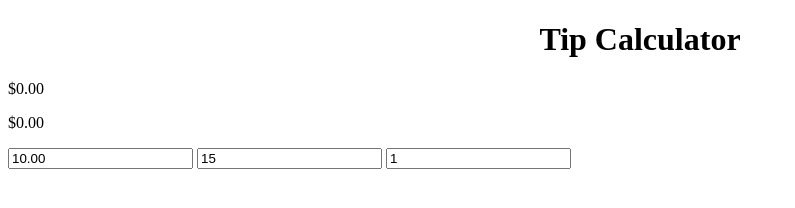
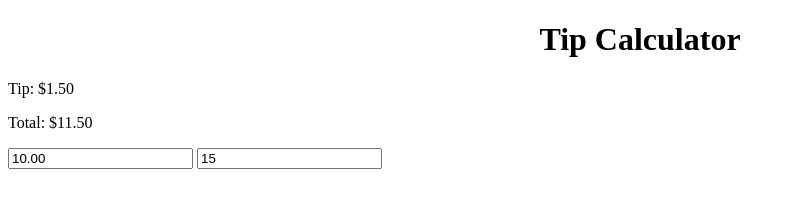
Before and after one commit to RealM0F/web-tip-calculator, a plain HTML site: page index.html in a window 1280 px wide. Shown: the whole page, without its empty margins (0-795 px from the left). Drawn offline with Linux system fonts and the light colour scheme; files that its build step writes are made by us from their sources.

Commit message:
Done for now, might revisit later

```diff
--- a/index.html
+++ b/index.html
@@ -3,7 +3,7 @@
         <meta charset="utf-8">
         <title>Tip Calculator</title>
         <meta name="viewport" content="width=device-width, initial-scale=1">
-        <link rel="stylesheet" href="style.css">
+        <link rel="stylesheet" href="css/style.css">
         <script src="js/index.js" async defer></script>
     </head>
     <body>
@@ -12,13 +12,12 @@
         </center>
 
         <div id="results">
-            <p id="tip"> $0.00 </p>
-            <p id="total"> $0.00 </p>
+            <p id="tip">Tip: $0.00 </p>
+            <p id="total">Total: $0.00 </p>
         </div>
 
-        <input id="billinput" value="10.00" type="number" placeholder="Bill">
-        <input id="tipinput" value="15" type="number" placeholder="Tip Percent">
-        <input id="people" value="1" type="number" placeholder="Number of People">
+        <input id="billinput" value="10.00" type="number" pattern="[0-9]" placeholder="Bill">
+        <input id="tipinput" value="15" type="number" pattern="[0-9]" placeholder="Tip Percent">
 
     </body>
 </html>
--- a/js/index.js
+++ b/js/index.js
@@ -1,20 +1,20 @@
-const tip = document.getElementById('tip')
-const total = document.getElementById('total')
+const tipElement = document.getElementById('tip')
+const totalElement = document.getElementById('total')
 const billInput = document.getElementById('billinput')
 const tipInput = document.getElementById('tipinput')
-const peopleInput = document.getElementById('people')
 
 billInput.addEventListener('input', calculateTip)
 tipInput.addEventListener('input', calculateTip)
-peopleInput.addEventListener('input', calculateTip)
 
 document.addEventListener('DOMContentLoaded', calculateTip);
 
 function calculateTip() {
-    const billValue = parseFloat(billInput.value)
-    const tipValue = parseFloat(tipInput.value)
+    const bill = parseFloat(billInput.value)
+    const percent = parseFloat(tipInput.value)
 
-    const tipAmount = billValue * tipValue / 100
+    var tip = bill * percent / 100
+    var total = bill + tip
 
-    value.innerHTML = '$' + tipAmount.toFixed(2)
+    tipElement.innerHTML = 'Tip: $' + tip.toFixed(2)
+    totalElement.innerText = 'Total: $' + total.toFixed(2)
 }
```
